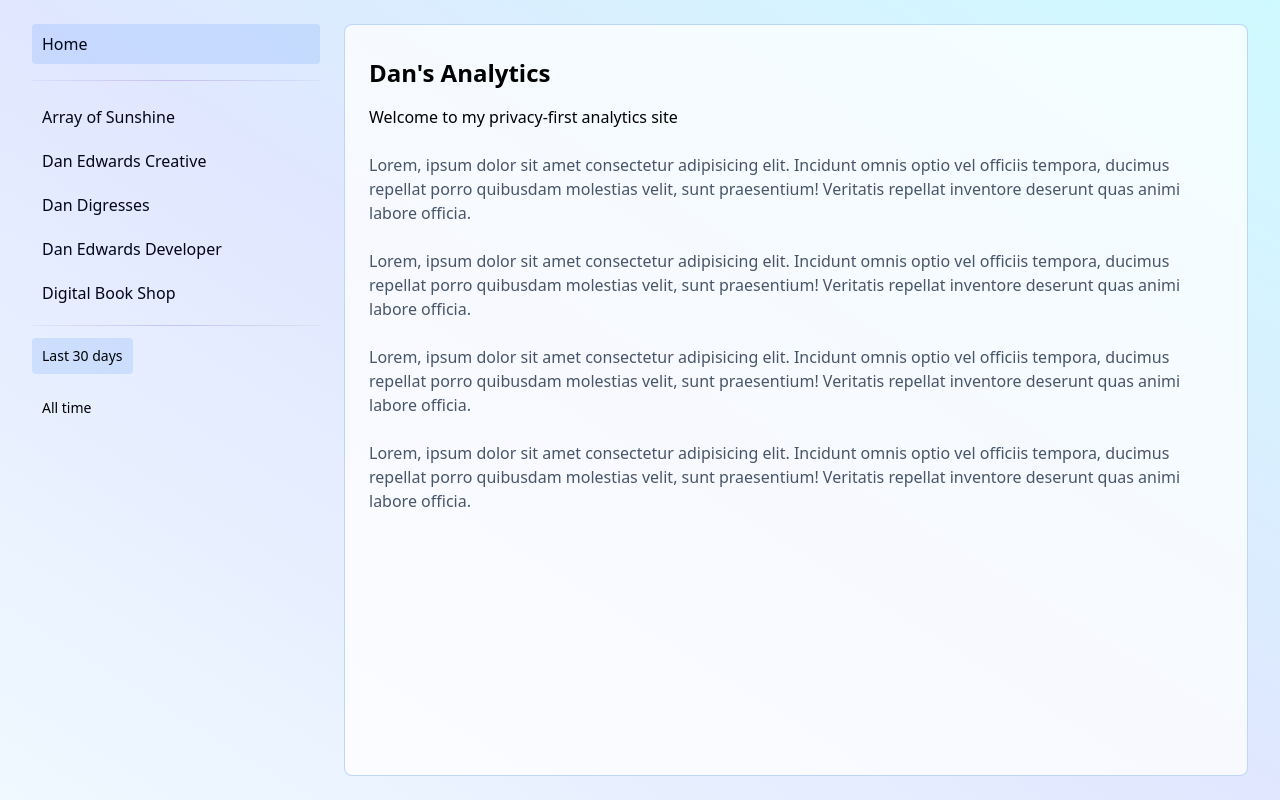
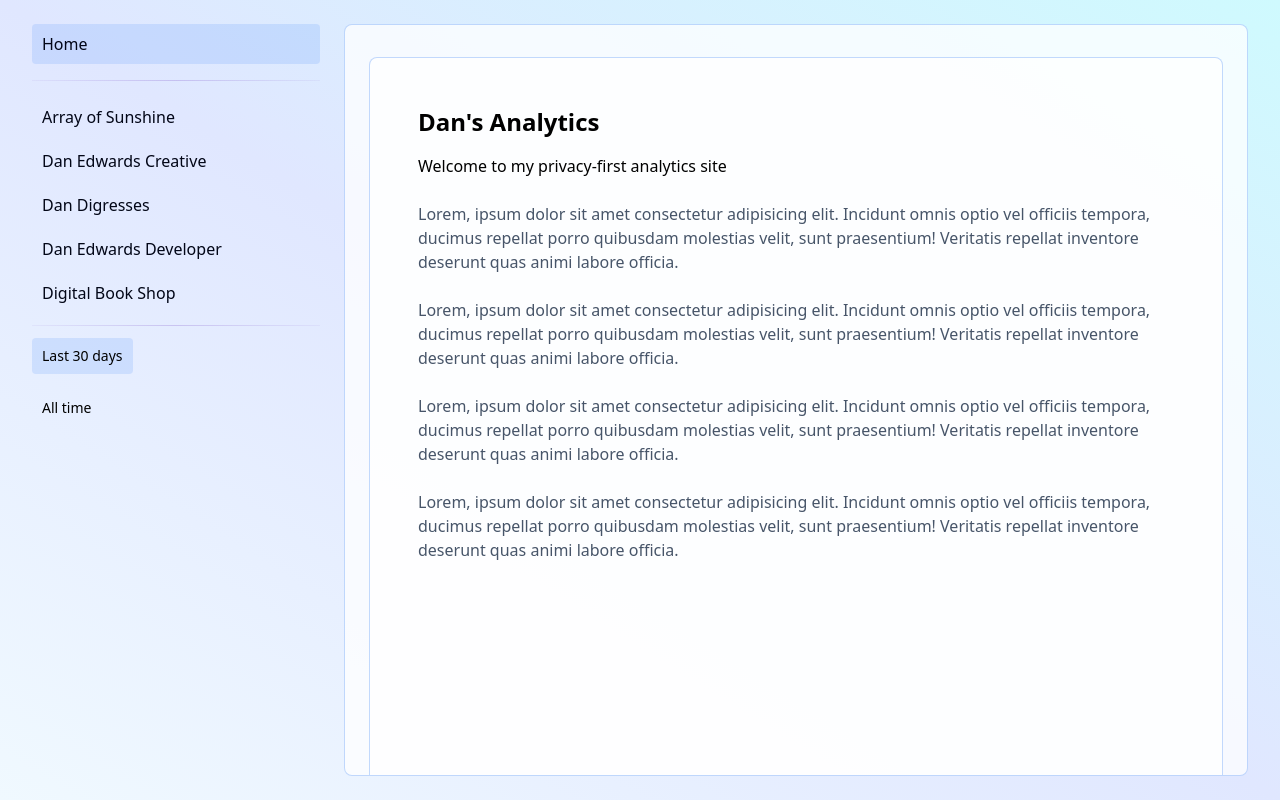
Before and after one commit to danedwardsdeveloper/analytics, a Next.js app: page / in a window 1280 px wide. Built offline with nearby package versions, Linux system fonts and the light colour scheme.

Commit message:
Remove conditional formatting

```diff
--- a/src/app/page.tsx
+++ b/src/app/page.tsx
@@ -1,27 +1,35 @@
 'use client'
-import { useEffect } from 'react'
+import clsx from 'clsx'
 import PageHeader from './components/PageHeader'
 import PlacehoderContent from './components/PlaceholderContent'
 import { useApp } from './components/AppProvider'
-import { useRouter } from 'next/navigation'
+import SignInForm from './components/signInForm'
 
 export default function Home() {
-  const router = useRouter()
   const { signedIn } = useApp()
 
-  useEffect(() => {
-    if (!signedIn) {
-      router.push('/sign-in')
-    }
-  }, [signedIn, router])
-
   return (
+    <div
+      role="main"
+      className={clsx(
+        'w-full flex-1 bg-white bg-opacity-75',
+        'md:border border-blue-500/30 md:rounded-lg',
+        'pt-12 px-12 pb-60',
+        signedIn && 'overflow-y-auto'
+      )}
+    >
+      {signedIn ? (
         <>
+          <div data-header-offset className="md:hidden h-[70px]" />
           <PageHeader
             title="Dan's Analytics"
             intro="Welcome to my privacy-first analytics site"
           />
           <PlacehoderContent />
         </>
+      ) : (
+        <SignInForm />
+      )}
+    </div>
   )
 }
```
Lines whose indentation alone changed are shown as unchanged.
